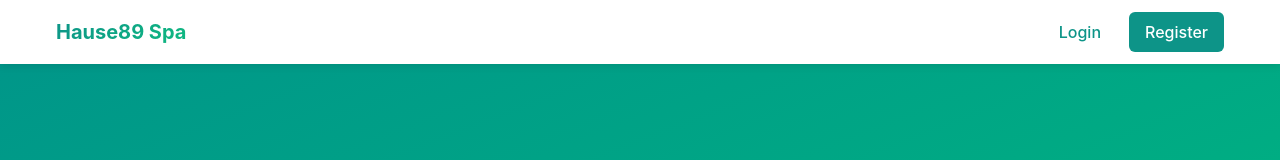
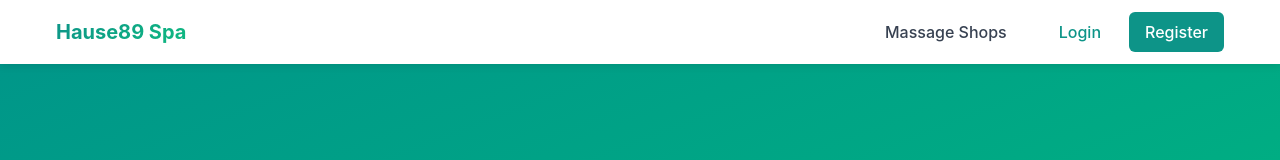
Before and after one commit to VeryBigGolf/hause89-frontend, a Next.js app: page / in a window 1280 px wide. Shown: the top 160 px of the page. Built offline with nearby package versions, Linux system fonts and the light colour scheme; no server answers.

Commit message:
Revert "Remove massage shops navbar"
This reverts commit 917eb9dc05753478be81ddcb31baf1bbbf5519d3.

```diff
--- a/src/components/TopMenu.tsx
+++ b/src/components/TopMenu.tsx
@@ -22,11 +22,9 @@ export default function TopMenu() {
 
         {/* Desktop Navigation */}
         <div className={styles.desktopNav}>
-          {session?.user.role === "user" && (
-            <Link href="/shops" className={styles.navLink}>
-              Massage Shops
-            </Link>
-          )}
+          <Link href="/shops" className={styles.navLink}>
+            Massage Shops
+          </Link>
 
           {session?.user ? (
             <>
@@ -83,11 +81,9 @@ export default function TopMenu() {
       {/* Mobile Navigation */}
       {mobileMenuOpen && (
         <div className={styles.mobileNav}>
-          {session?.user.role === "user" && (
-            <Link href="/shops" className={styles.navLink}>
-              Massage Shops
-            </Link>
-          )}
+          <Link href="/shops" className={styles.mobileNavLink}>
+            Massage Shops
+          </Link>
 
           {session?.user ? (
             <>
```
